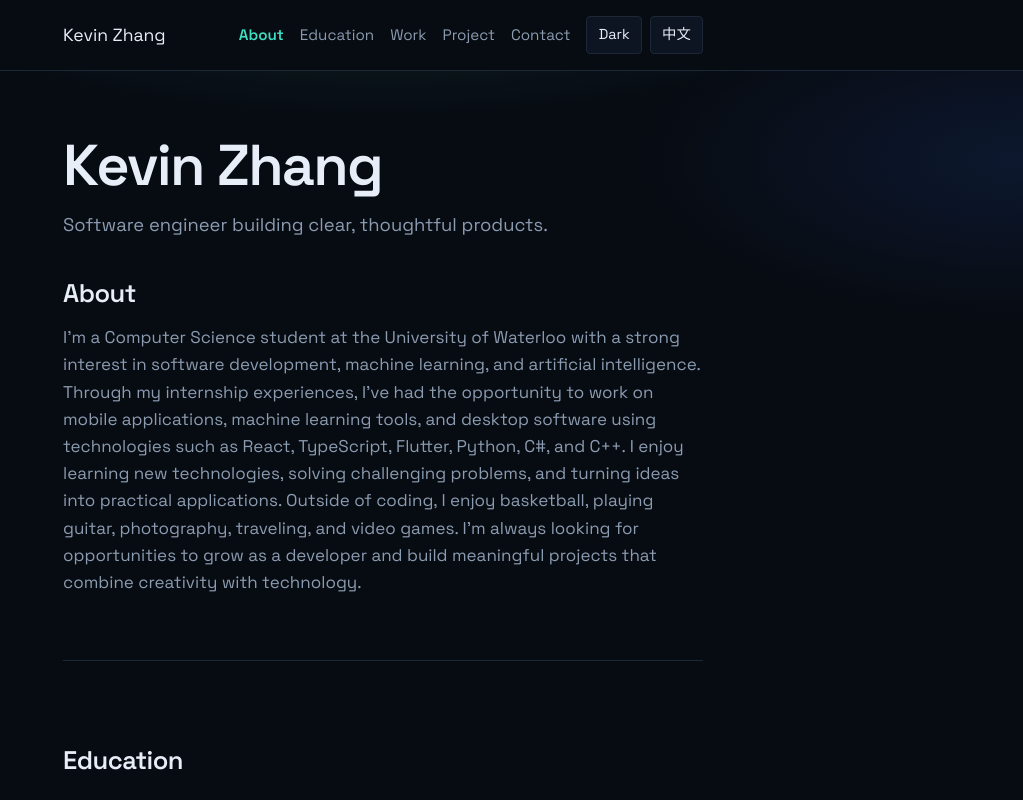
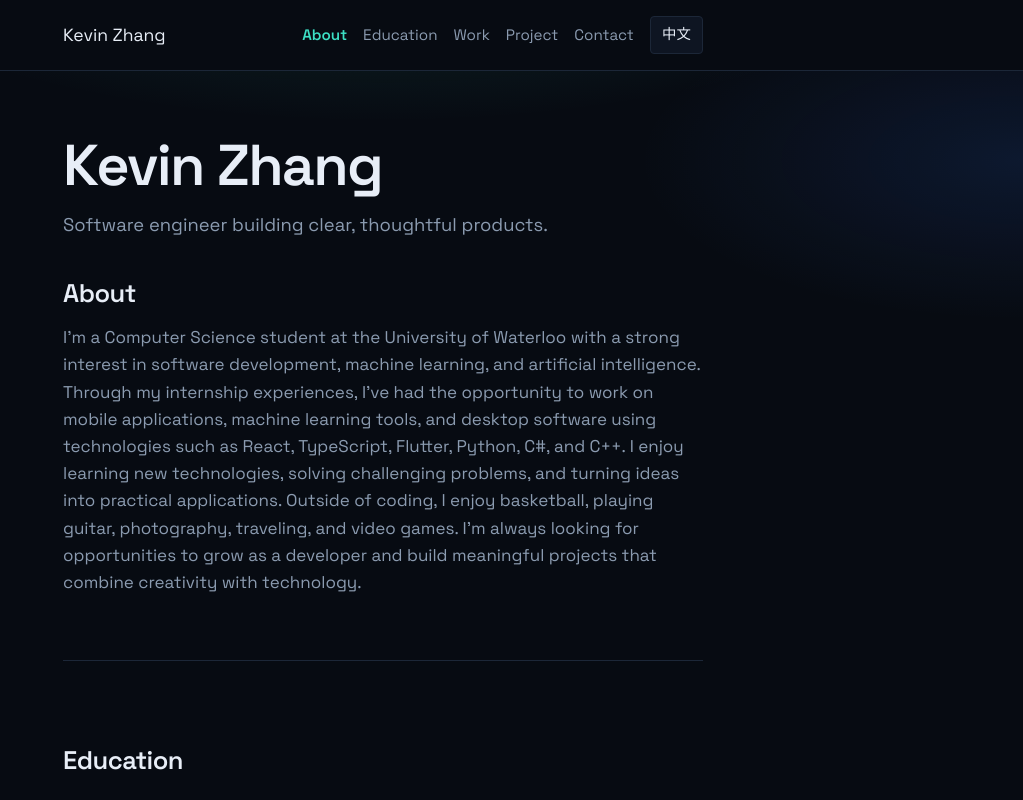
Before and after one commit to Kevin-Zhang1124/Kevin-Portfolio, a React (Vite) app: page / in a window 1280 px wide. Shown: the top 800 px of the page, without its empty margins (257-1280 px from the left). Built offline with nearby package versions, Linux system fonts and the light colour scheme.

Commit message:
Remove light/dark toggle for Signal Mesh dark-only UI.

```diff
--- a/src/components/layout/Nav.tsx
+++ b/src/components/layout/Nav.tsx
@@ -1,18 +1,16 @@
 import { sections } from '../../content/shared/sections';
 import { useLocale } from '../../hooks/useLocale';
-import { useTheme } from '../../hooks/useTheme';
 import { useActiveSection } from '../../hooks/useActiveSection';
 import styles from './Nav.module.css';
 
 /**
  * Sticky top navigation:
- * brand | section links | theme + language toggles
+ * brand | section links | language toggle
+ * (Theme is dark-only for Signal Mesh — no light/dark switch.)
  */
 export function Nav() {
   // t = translated strings for the active locale
   const { t, toggleLocale } = useLocale();
-  // theme is 'light' | 'dark'; toggleTheme flips it (and persists via ThemeProvider)
-  const { theme, toggleTheme } = useTheme();
   // Which section is currently in view (from scroll spy hook)
   const activeId = useActiveSection();
 
@@ -39,7 +37,6 @@ export function Nav() {
                       : styles.link
                   }
                   href={`#${section.id}`}
-                  // Helps screen readers know the current page section
                   aria-current={isActive ? 'true' : undefined}
                 >
                   {t[section.labelKey]}
@@ -50,17 +47,7 @@ export function Nav() {
         </ul>
 
         <div className={styles.controls}>
-          <button
-            type="button"
-            className={styles.controlButton}
-            onClick={toggleTheme}
-            aria-label={
-              theme === 'light' ? 'Switch to dark mode' : 'Switch to light mode'
-            }
-          >
-            {theme === 'light' ? t.toggleThemeToDark : t.toggleThemeToLight}
-          </button>
-
+          {/* Language only — dark theme is fixed for Signal Mesh */}
           <button
             type="button"
             className={styles.controlButton}
--- a/src/content/en/common.ts
+++ b/src/content/en/common.ts
@@ -6,8 +6,6 @@ export const enCommon = {
 
   // Controls in the nav
   toggleLanguage: '中文',
-  toggleThemeToDark: 'Dark',   // label when currently in light mode
-  toggleThemeToLight: 'Light', // label when currently in dark mode
 
   // Nav section labels (must match SectionId keys we use in config)
   navAbout: 'About',
--- a/src/content/zh/common.ts
+++ b/src/content/zh/common.ts
@@ -4,8 +4,6 @@ export const zhCommon = {
   tagline: '软件工程师，专注清晰、有思考的产品。',
 
   toggleLanguage: 'EN',
-  toggleThemeToDark: '深色',
-  toggleThemeToLight: '浅色',
 
   navAbout: '关于',
   navEducation: '教育',
```
